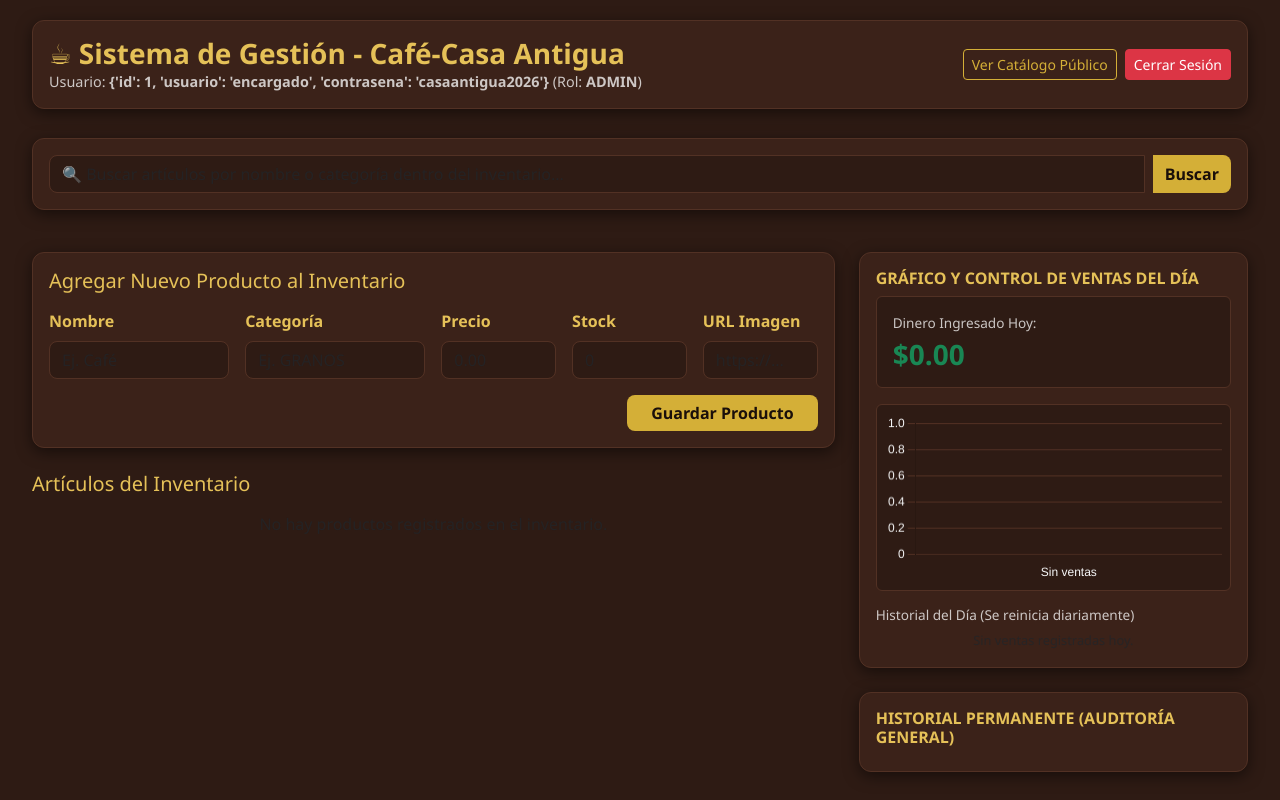
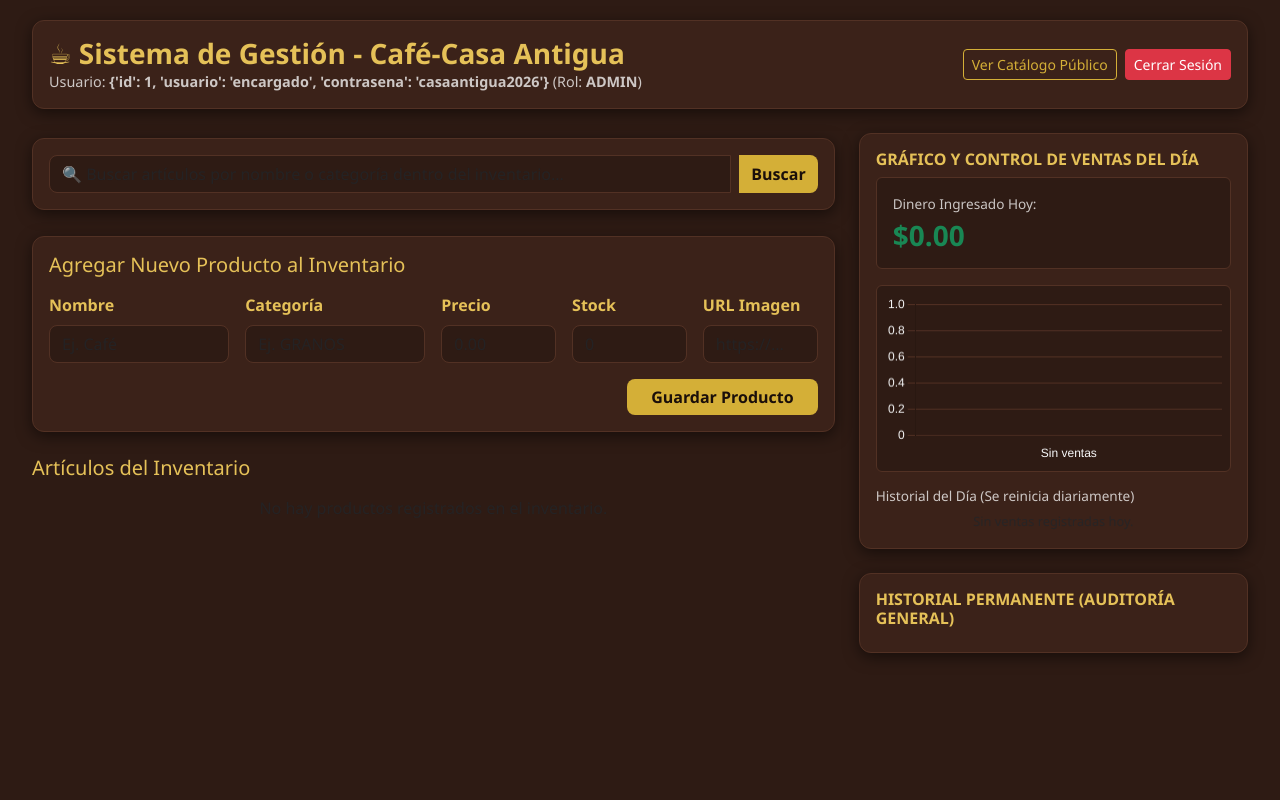
Before and after one commit to kenyibelisario-ops/sistema-inventario-casa-antigua, a Flask app: template templates/index.html in a window 1280 px wide. Run offline with Flask 3, Linux system fonts and the light colour scheme; the template is opened without the code that fills it, so the values that code supplies are empty; a user stored in the database is signed in.

Commit message:
corrección de detalles

```diff
--- a/templates/index.html
+++ b/templates/index.html
@@ -50,6 +50,10 @@
             </div>
         </div>
 
+        <div class="row g-4 align-items-start">
+            <!-- Columna Izquierda: Buscador, Agregar Producto e Inventario -->
+            <div class="col-lg-8">
+                <!-- Buscador limitado al ancho de la columna izquierda -->
                 <div style="position: sticky; top: 10px; z-index: 1020; background-color: #2e1b14; padding-bottom: 10px; padding-top: 5px;">
                     <div class="card-cafe p-3 mb-0">
                         <form method="GET" action="/panel" class="input-group" onsubmit="return false;">
@@ -62,10 +66,8 @@
                     </div>
                 </div>
 
-        <div class="row g-4 align-items-start mt-2">
-            <div class="col-lg-8">
                 {% if session.get('rol') == 'admin' %}
-                <div class="card-cafe p-3 mb-4">
+                <div class="card-cafe p-3 mb-4 mt-3">
                     <h5 class="text-dorado mb-3">Agregar Nuevo Producto al Inventario</h5>
                     <form action="/agregar" method="POST" class="row g-3">
                         <div class="col-md-3">
@@ -138,6 +140,7 @@
                 </div>
             </div>
 
+            <!-- Columna Derecha: Control de Caja Diaria, Gráfico e Historial -->
             <div class="col-lg-4 d-flex flex-column gap-4" style="position: sticky; top: 20px;">
                 <div class="card-cafe p-3">
                     <h6 class="text-dorado mb-2 fw-bold">GRÁFICO Y CONTROL DE VENTAS DEL DÍA</h6>
```
Lines whose indentation alone changed are shown as unchanged.
